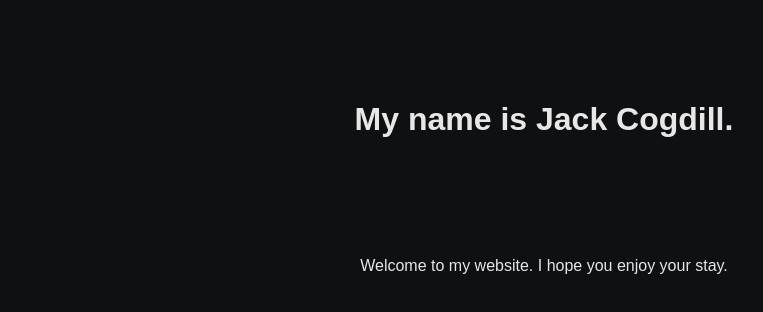
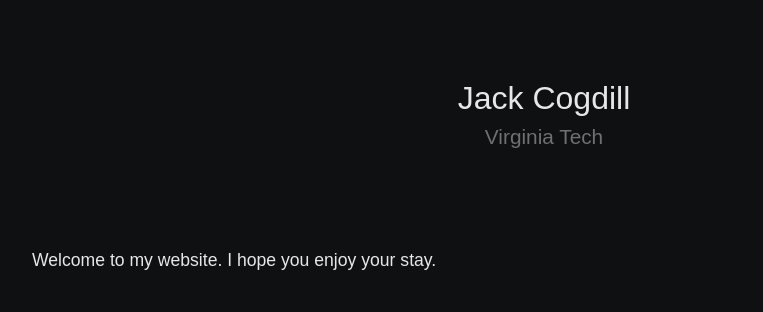
Before and after one commit to jackcogdill/jackcogdill.github.io, a React (Create React App) app: page / in a window 1280 px wide. Shown: the top 312 px of the page, without its empty margins (96-859 px from the left). Built offline with nearby package versions, Linux system fonts and the light colour scheme.

Commit message:
Initial layout tweaks

```diff
--- a/public/index.html
+++ b/public/index.html
@@ -19,7 +19,7 @@
       work correctly both with client-side routing and a non-root public URL.
       Learn how to configure a non-root public URL by running `npm run build`.
     -->
-    <title>React App</title>
+    <title>Jack Cogdill</title>
   </head>
   <body>
     <noscript>
--- a/src/App.css
+++ b/src/App.css
@@ -1,7 +1,6 @@
-@import url('https://fonts.googleapis.com/css?family=Montserrat:300,500');
+@import url('https://fonts.googleapis.com/css?family=Montserrat:100,400,500');
 
 .App {
-  text-align: center;
   font-family: 'Monsterrat', sans-serif;
   color: white;
 }
@@ -9,14 +8,29 @@
 .App-header {
   height: 30%;
   padding: 5rem;
-  font-weight: 500;
+  text-align: center;
 }
 
-.App-title {
+.App-name {
+  font-weight: 500;
   font-size: 2rem;
+  margin-bottom: 0.5rem;
+}
+
+.App-location {
+  font-weight: 400;
+  font-size: 1.3rem;
+  color: #7A7C80;
 }
 
 .App-intro {
-  font-weight: 300;
-  line-height: 1.2em;
+  font-weight: 100;
+  font-size: 1.1rem;
+  line-height: 1.5em;
+  padding: 0 10%;
 }
+
+::selection {
+  background: rgba(0, 0, 0, 0.5);
+  color: yellow;
+}
--- a/src/App.js
+++ b/src/App.js
@@ -6,7 +6,8 @@ class App extends Component {
     return (
       <div className="App">
         <header className="App-header">
-          <h1 className="App-title">My name is Jack Cogdill.</h1>
+          <div className="App-name">Jack Cogdill</div>
+          <div className="App-location">Virginia Tech</div>
         </header>
         <p className="App-intro">
           Welcome to my website. I hope you enjoy your stay.
```
